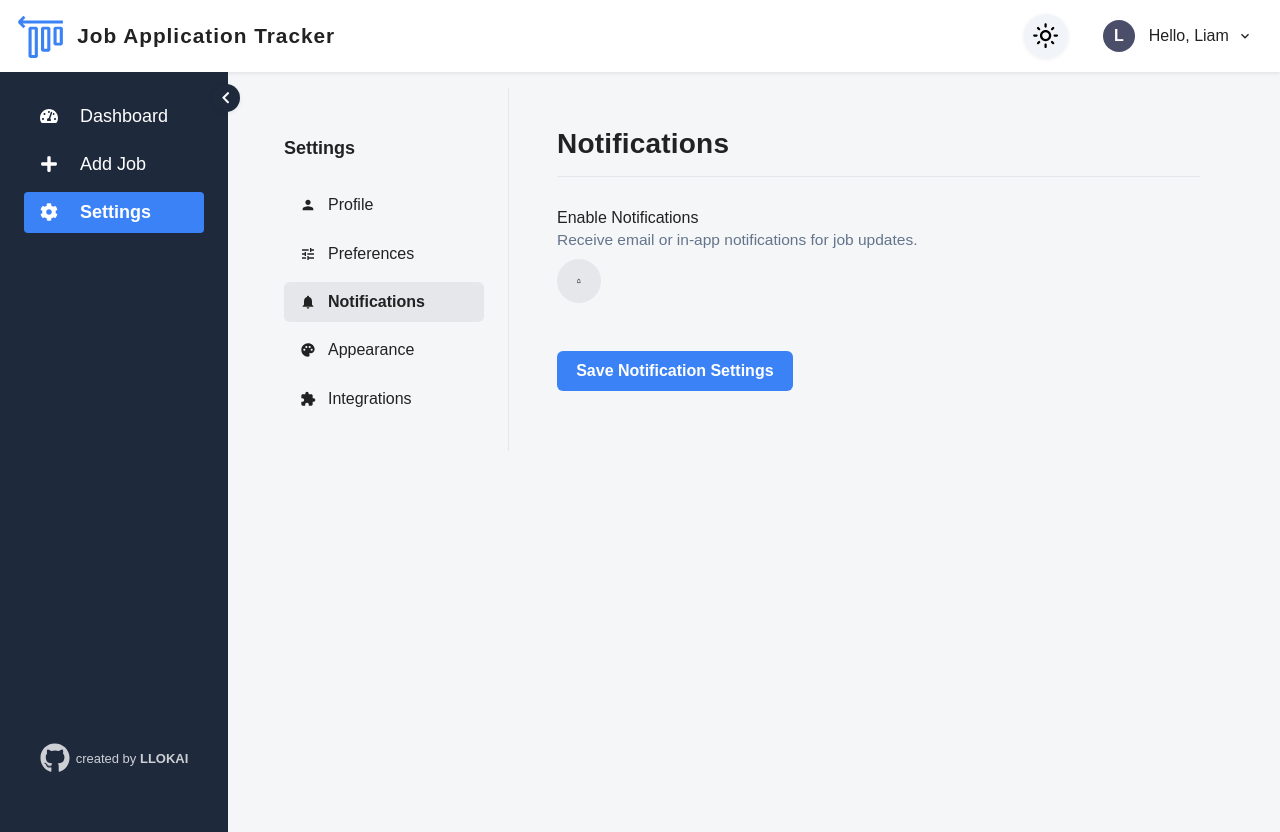
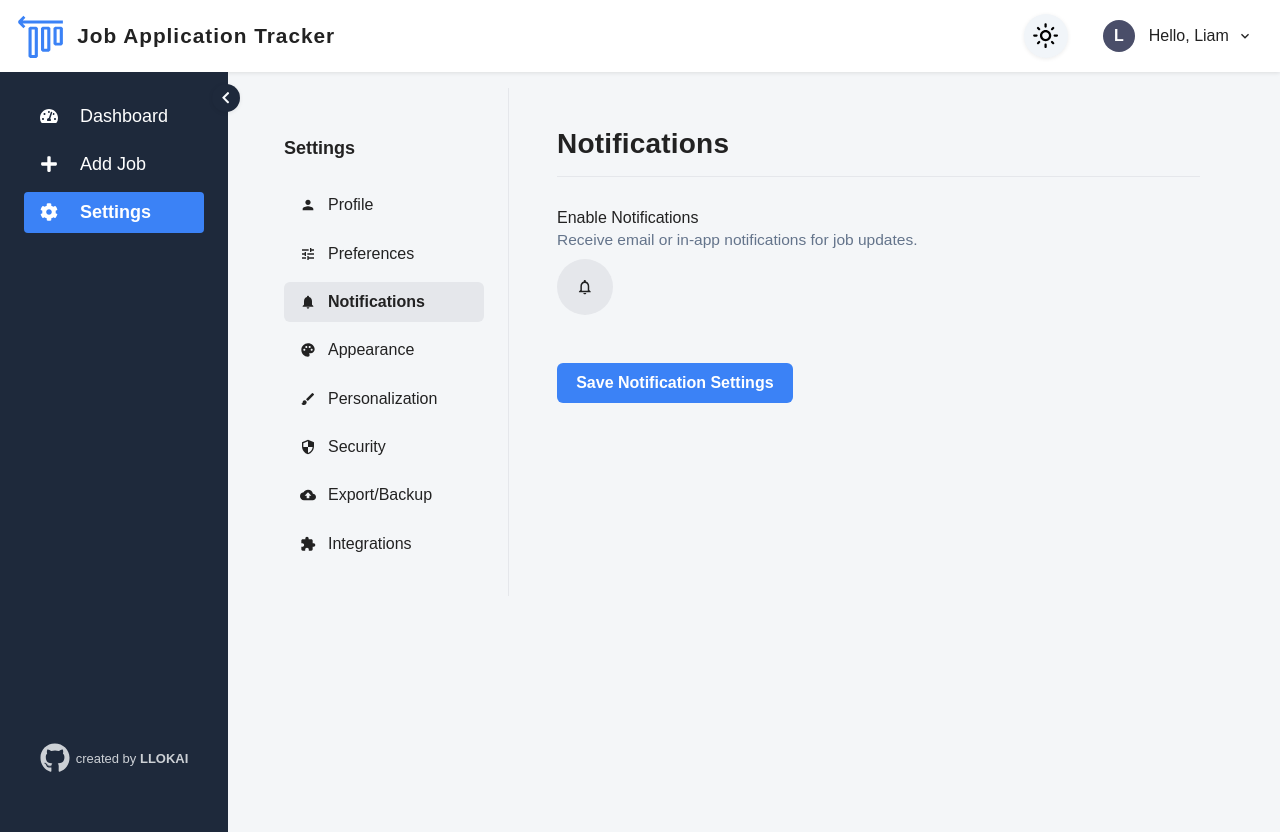
Before and after one commit to LLOKAI/job-tracker-app, a React (Vite) app in the folder client/: page /settings in a window 1280 px wide. Both pictures are taken after a click on the button "Notifications". Built offline with nearby package versions, Linux system fonts and the light colour scheme.

Commit message:
added mock settings for future implementation

```diff
--- a/client/src/pages/Settings.jsx
+++ b/client/src/pages/Settings.jsx
@@ -1,13 +1,16 @@
 import React, { useContext, useState, useEffect } from 'react';
 import { ThemeContext } from '../ThemeContext';
 import { UserContext } from '../UserContext';
-import { MdPerson, MdTune, MdNotifications, MdPalette, MdExtension, MdViewModule, MdViewList, MdDarkMode, MdLightMode, MdNotificationsActive, MdNotificationsNone } from "react-icons/md";
+import { MdPerson, MdTune, MdNotifications, MdPalette, MdExtension, MdViewModule, MdViewList, MdDarkMode, MdLightMode, MdNotificationsActive, MdNotificationsNone, MdSecurity, MdBackup, MdBrush } from "react-icons/md";
 
 const tabs = [
   { key: "profile", label: "Profile", icon: <MdPerson /> },
   { key: "preferences", label: "Preferences", icon: <MdTune /> },
   { key: "notifications", label: "Notifications", icon: <MdNotifications /> },
   { key: "appearance", label: "Appearance", icon: <MdPalette /> },
+  { key: "personalization", label: "Personalization", icon: <MdBrush /> },
+  { key: "security", label: "Security", icon: <MdSecurity /> },
+  { key: "export", label: "Export/Backup", icon: <MdBackup /> },
   { key: "integrations", label: "Integrations", icon: <MdExtension /> },
 ];
 
@@ -261,15 +264,17 @@ export default function Settings() {
               background: notifications ? "#3b82f6" : (darkMode ? "#334155" : "#e5e7eb"),
               color: notifications ? "#fff" : (darkMode ? "#f8fafc" : "#222"),
               borderRadius: "50%",
-              width: 44,
-              height: 44,
-              fontSize: "1.5rem",
+              width: 56, // increased size
+              height: 56, // increased size
+              fontSize: "2rem", // increased font size
               display: "flex",
               alignItems: "center",
               justifyContent: "center",
             }}
           >
-            {notifications ? <MdNotificationsActive /> : <MdNotificationsNone />}
+            {notifications
+              ? <MdNotificationsActive size={32} />
+              : <MdNotificationsNone size={32} />}
           </button>
         </div>
         <button type="submit" style={buttonStyle(darkMode)}>Save Notification Settings</button>
@@ -358,6 +363,74 @@ export default function Settings() {
     );
   }
 
+  function renderSecurity() {
+    return (
+      <form style={{ maxWidth: 500 }}>
+        <div style={sectionStyle}>
+          <div style={labelStyle}>Change Password</div>
+          <div style={descStyle}>Update your account password.</div>
+          <input type="password" placeholder="Current password" style={inputStyle(darkMode)} disabled />
+          <input type="password" placeholder="New password" style={inputStyle(darkMode)} disabled />
+          <button type="button" style={buttonStyle(darkMode)} disabled>Change Password</button>
+        </div>
+        <div style={sectionStyle}>
+          <div style={labelStyle}>Two-Factor Authentication</div>
+          <div style={descStyle}>Add an extra layer of security to your account.</div>
+          <button type="button" style={buttonStyle(darkMode)} disabled>Enable 2FA</button>
+        </div>
+        <div style={sectionStyle}>
+          <div style={labelStyle}>Active Sessions</div>
+          <div style={descStyle}>Manage devices logged into your account.</div>
+          <ul>
+            <li>Chrome on Windows 10 <button style={{ marginLeft: 8 }} disabled>Revoke</button></li>
+            <li>Safari on iPhone <button style={{ marginLeft: 8 }} disabled>Revoke</button></li>
+          </ul>
+        </div>
+      </form>
+    );
+  }
+
+  function renderExport() {
+    return (
+      <div style={{ maxWidth: 500 }}>
+        <div style={sectionStyle}>
+          <div style={labelStyle}>Export Data</div>
+          <div style={descStyle}>Download your job applications as CSV or JSON.</div>
+          <button type="button" style={buttonStyle(darkMode)} disabled>Export as CSV</button>
+          <button type="button" style={{ ...buttonStyle(darkMode), marginLeft: 8 }} disabled>Export as JSON</button>
+        </div>
+        <div style={sectionStyle}>
+          <div style={labelStyle}>Import Backup</div>
+          <div style={descStyle}>Restore your data from a backup file.</div>
+          <input type="file" style={inputStyle(darkMode)} disabled />
+          <button type="button" style={buttonStyle(darkMode)} disabled>Import</button>
+        </div>
+      </div>
+    );
+  }
+
+  function renderPersonalization() {
+    return (
+      <form style={{ maxWidth: 500 }}>
+        <div style={sectionStyle}>
+          <div style={labelStyle}>Profile Picture</div>
+          <div style={descStyle}>Upload or select an avatar for your profile.</div>
+          <input type="file" style={inputStyle(darkMode)} disabled />
+        </div>
+        <div style={sectionStyle}>
+          <div style={labelStyle}>Accent Color</div>
+          <div style={descStyle}>Choose a highlight color for the app.</div>
+          <input type="color" style={{ ...inputStyle(darkMode), width: 50, height: 30, padding: 0 }} disabled />
+        </div>
+        <div style={sectionStyle}>
+          <div style={labelStyle}>Dashboard Quote</div>
+          <div style={descStyle}>Set a custom motivational quote for your dashboard.</div>
+          <input type="text" placeholder="Your quote..." style={inputStyle(darkMode)} disabled />
+        </div>
+      </form>
+    );
+  }
+
   // Helper to get current tab label
   const currentTabLabel = tabs.find(tab => tab.key === activeTab)?.label || "";
 
@@ -414,6 +487,9 @@ export default function Settings() {
         {activeTab === "preferences" && renderPreferences()}
         {activeTab === "notifications" && renderNotifications()}
         {activeTab === "appearance" && renderAppearance()}
+        {activeTab === "personalization" && renderPersonalization()}
+        {activeTab === "security" && renderSecurity()}
+        {activeTab === "export" && renderExport()}
         {activeTab === "integrations" && renderIntegrations()}
         {/* Save Confirmation Modal */}
         {saveStatus && (
```
